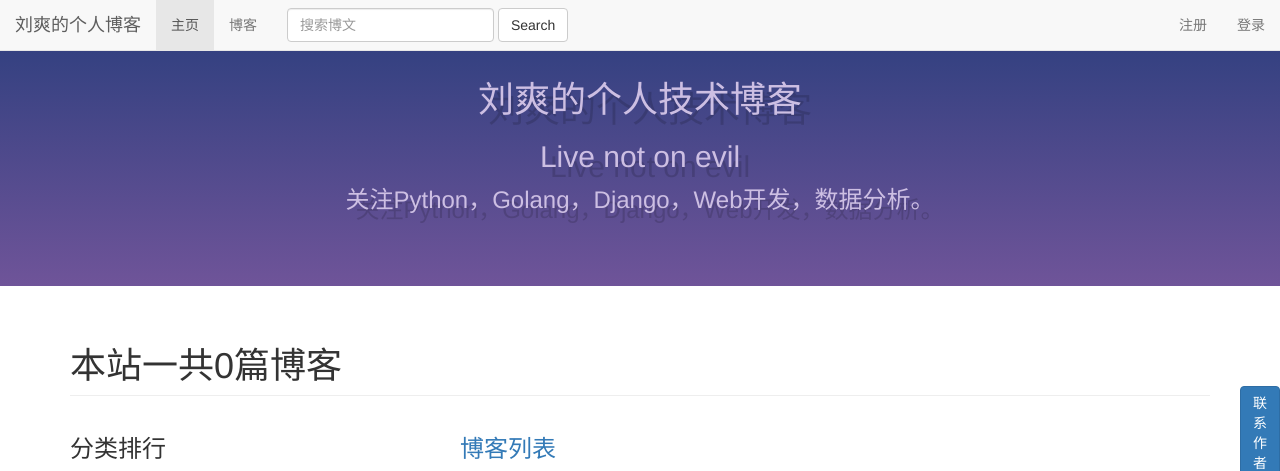
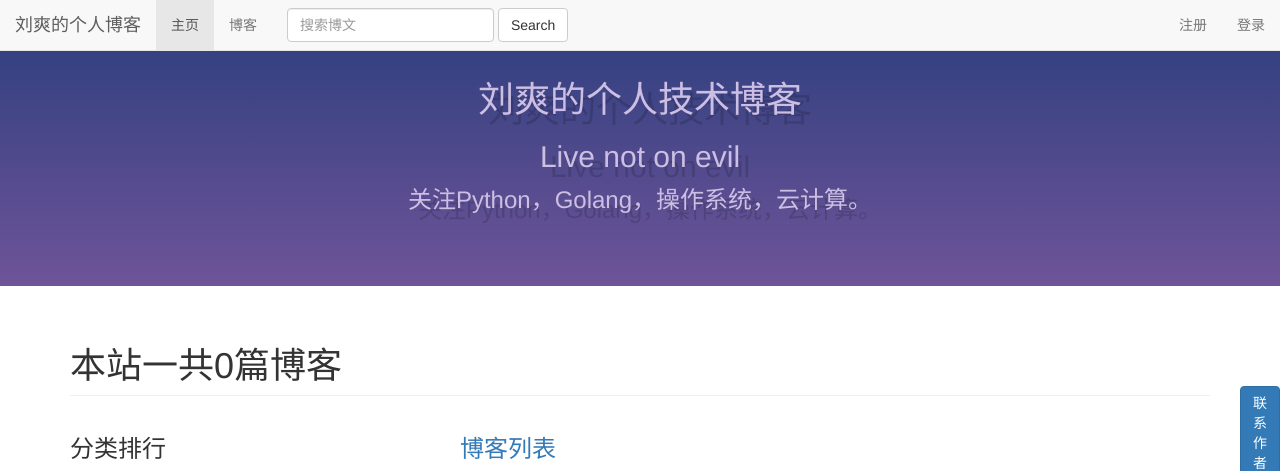
Before and after one commit to Lius1212/myweb, a Django app: page / in a window 1280 px wide. Shown: the top 471 px of the page. Run offline with Django 3.2, Linux system fonts and the light colour scheme; data that the repository does not hold is empty; some libraries are stand-ins or nearby versions.

Commit message:
修改主页页面

```diff
--- a/templates/home.html
+++ b/templates/home.html
@@ -6,7 +6,7 @@
     <div class="bs_header_content">
         <h1>刘爽的个人技术博客</h1>
         <h2>Live not on evil</h2>
-        <p>关注Python，Golang，Django，Web开发，数据分析。</p>
+        <p>关注Python，Golang，操作系统，云计算。</p>
     </div>
 {% endblock %}
 {% block content %}
```
